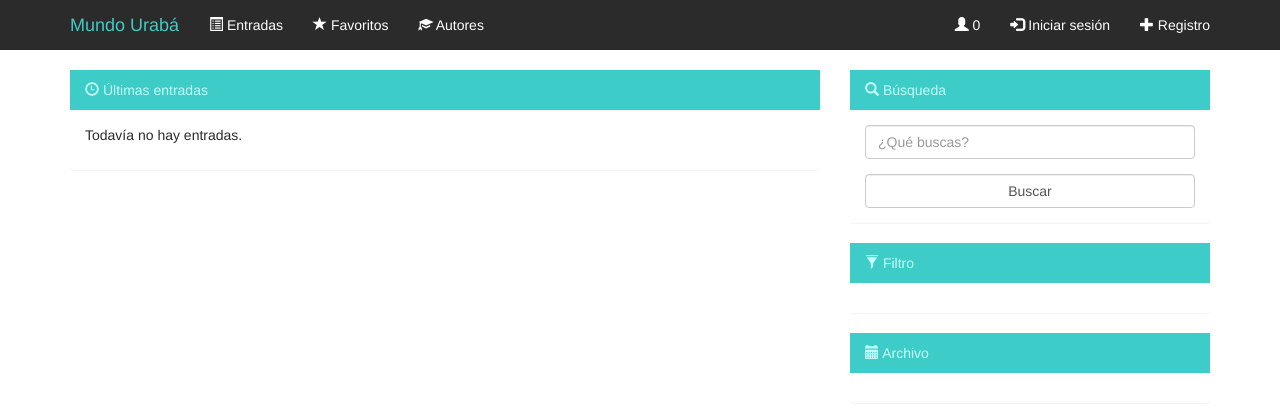
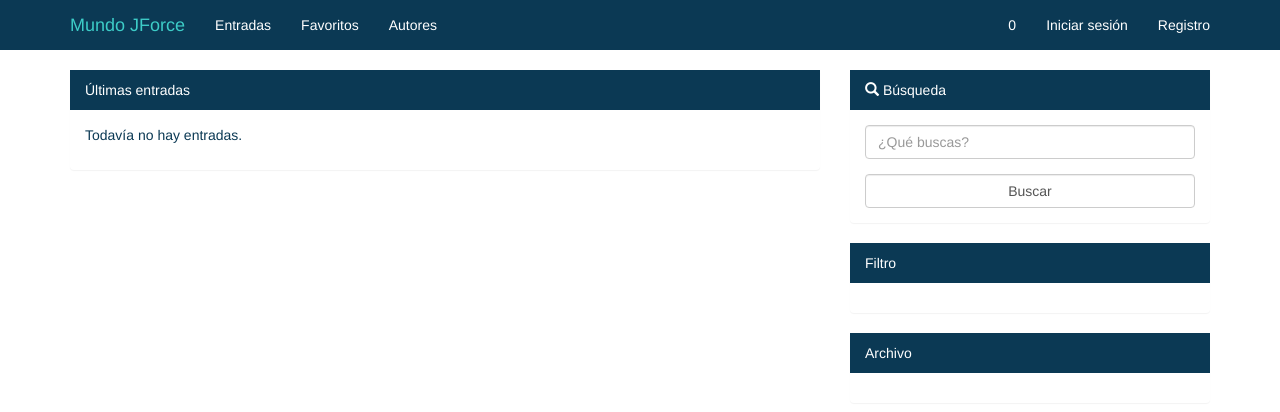
Before and after one commit to JulioForce/blog_mu, a PHP site: page /Proyectos/ in a window 1280 px wide. Shown: the top 412 px of the page. Run offline with PHP 8.4, Linux system fonts and the light colour scheme; data that the repository does not hold is empty; some libraries are stand-ins or nearby versions.

Commit message:
Pequeños cambios en el frontend (Colores de navbar, nombres, remoción de glyphicons, etc)

```diff
--- a/app/config.inc.php
+++ b/app/config.inc.php
@@ -6,7 +6,7 @@ define('PASSWORD', '');
 define('NOMBRE_BD', 'blog');
 
 //rutas de la web
-define("SERVIDOR", "http://localhost:8080/blog");
+define("SERVIDOR", "http://localhost/Proyectos/Blog/blog_mu");
 define("RUTA_REGISTRO", SERVIDOR."/registro.php");
 define("RUTA_REGISTRO_CORRECTO", SERVIDOR."/registroCorrecto.php");
 define("RUTA_LOGIN", SERVIDOR."/login.php");
--- a/css/estilos.css
+++ b/css/estilos.css
@@ -1,7 +1,7 @@
 
 
 .navbar{
-    background-color: #2b2b2b;
+    background-color: #0B3954;
     border-style: none;
 }
 
@@ -10,7 +10,7 @@
 }
 
 .navbar-brand:hover, .navbar-brand:active {
-    color: white !important;
+    color: #E0FF4F !important;
 }
 
 #navbar li a:link, .navbar li a:visited {
@@ -18,7 +18,7 @@
 }
 
 #navbar li a:hover, .navbar li a:active {
-    color: #3DCCC7 !important;
+    color: #E0FF4F !important;
 }
 
 .navbar-toggle:hover, .navbar-toggle:active{
@@ -36,22 +36,22 @@
 
 .jumbotron {
     background-color: white;
-    color: #3DCCC7;
+    color: #0B3954;
 }
 
 .panel{
     border-style: none;
 }
 .panel-heading{
-    background-color: #3DCCC7 !important;
-    color: #C4FFF9 !important;
+    background-color: #0B3954 !important;
+    color: rgb(255, 255, 255) !important;
     border-style: none !important;
     border-radius: 0px;
 }
 
 .panel-body{
 
-    color: #2b2b2b !important;
+    color: #0B3954 !important;
     border-style: none !important;
     border-radius: 0px;
 }
--- a/index.php
+++ b/index.php
@@ -2,7 +2,7 @@
 include_once 'app/Conexion.inc.php';
 include_once 'app/RepositorioUsuario.inc.php';
 
-$titulo = 'Mundo Urabá';
+$titulo = 'Mundo JForce';
 
 include_once 'plantillas/documentoDeclaracion.inc.php';
 include_once 'plantillas/navbar.inc.php';
@@ -14,7 +14,7 @@ include_once 'plantillas/navbar.inc.php';
                         <div class="col-md-12">
                             <div class="panel panel-default">
                                 <div class="panel-heading">
-                                    <span class="glyphicon glyphicon-time" aria-hidden="true"></span> Últimas entradas
+                                    <span aria-hidden="true"></span> Últimas entradas
                                 </div>
                                 <div class="panel-body">
                                     <p>Todavía no hay entradas.</p>
@@ -43,7 +43,7 @@ include_once 'plantillas/navbar.inc.php';
                         <div class="col-md-12">
                             <div class="panel panel-default">
                                 <div class="panel-heading">
-                                   <span class="glyphicon glyphicon-filter" aria-hidden="true"></span> Filtro
+                                   <span aria-hidden="true"></span> Filtro
                                 </div>
                                 <div class="panel-body">
 
@@ -55,7 +55,7 @@ include_once 'plantillas/navbar.inc.php';
                         <div class="col-md-12">
                             <div class="panel panel-default">
                                 <div class="panel-heading">
-                                   <span class="glyphicon glyphicon-calendar" aria-hidden="true"></span> Archivo
+                                   <span aria-hidden="true"></span> Archivo
                                 </div>
                                 <div class="panel-body">
                                 </div>
--- a/plantillas/navbar.inc.php
+++ b/plantillas/navbar.inc.php
@@ -22,18 +22,18 @@ Conexion :: cerrarConexion();
                         <span class="icon-bar"></span>
                         <span class="icon-bar"></span>
                     </button>
-                    <a class="navbar-brand" href="<?php echo SERVIDOR ?>">Mundo Urabá</a>
+                    <a class="navbar-brand" href="<?php echo SERVIDOR ?>">Mundo JForce</a>
                 </div>
                 <div id="navbar" class="navbar-collapse collapse">
                     <ul class="nav navbar-nav">
-                        <li><a href="<?php echo RUTA_ENTRADAS ?>"><span class="glyphicon glyphicon-list-alt" aria-hidden="true"></span> Entradas</a></li>
-                        <li><a href="<?php echo RUTA_FAVORITOS ?>"><span class="glyphicon glyphicon-star" aria-hidden="true"></span> Favoritos</a></li>
-                        <li><a href="<?php echo RUTA_AUTORES ?>"><span class="glyphicon glyphicon-education" aria-hidden="true"></span> Autores</a></li>
+                        <li><a href="<?php echo RUTA_ENTRADAS ?>"><span aria-hidden="true"></span> Entradas</a></li>
+                        <li><a href="<?php echo RUTA_FAVORITOS ?>"><span aria-hidden="true"></span> Favoritos</a></li>
+                        <li><a href="<?php echo RUTA_AUTORES ?>"><span aria-hidden="true"></span> Autores</a></li>
                     </ul>
                     <ul class="nav navbar-nav navbar-right">
                         <li>
                             <a href="#">
-                                <span class="glyphicon glyphicon-user" aria-hidden="true"></span>
+                                <span aria-hidden="true"></span>
                                 <?php
                                     echo $totalUsuarios;
                                 ?>
@@ -41,8 +41,8 @@ Conexion :: cerrarConexion();
 
 
                         </li>
-                        <li><a href="<?php echo RUTA_INICIO ?>"><span class="glyphicon glyphicon-log-in" aria-hidden="true"></span> Iniciar sesión</a></li>
-                        <li><a href="<?php echo RUTA_REGISTRO ?>"><span class="glyphicon glyphicon-plus" aria-hidden="true"></span> Registro</a></li>
+                        <li><a href="<?php echo RUTA_INICIO ?>"><span aria-hidden="true"></span> Iniciar sesión</a></li>
+                        <li><a href="<?php echo RUTA_REGISTRO ?>"><span aria-hidden="true"></span> Registro</a></li>
                     </ul>
                 </div>
 
--- a/registro.php
+++ b/registro.php
@@ -51,7 +51,7 @@ include_once 'plantillas/navbar.inc.php';
                 <div class="panel-body">
                     <br>
                     <p class="text-justify">
-                        Para unirte al blog de Mundo Urabá introduce un nombre de usuario,
+                        Para unirte al blog de Mundo JForce introduce un nombre de usuario,
                         tu email y una contraseña. <br>
                         El email que escribas debe ser real ya que lo necesitarás para gestionar tu cuenta.<br>
                         Te recomendamos que uses una contraseña que contenga minúsculas, mayúsculas, números y símbolos.
```
